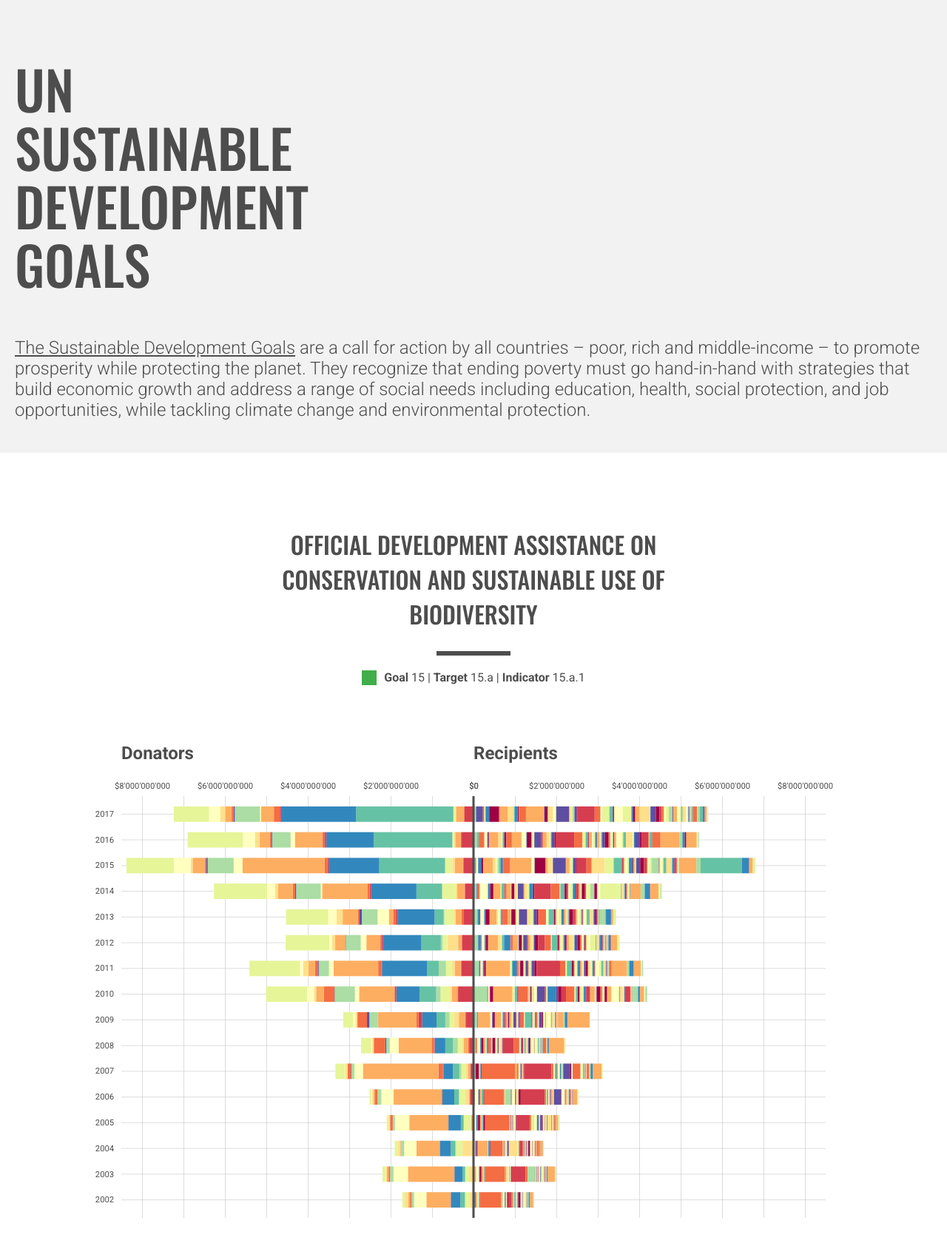
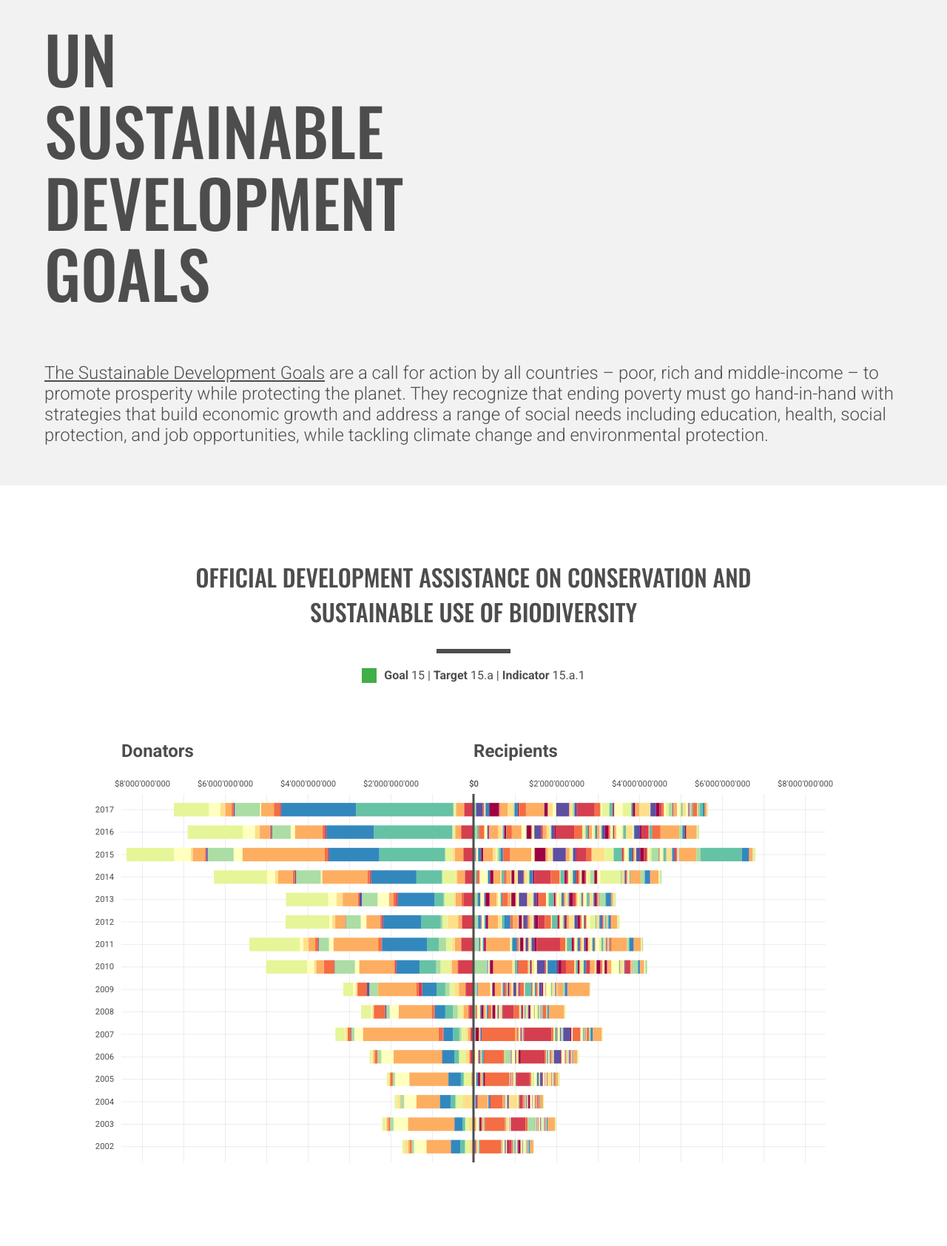
Before and after one commit to fabjeck/d3-data-visualization, a website built with webpack: page src/index.html in a window 1280 px wide. Shown: the whole page at 74% size. After the commit the page ends 1621 px from the top, so only its background shows below. Built offline with nearby package versions, Linux system fonts and the light colour scheme.

Commit message:
chart resize

```diff
--- a/src/index.html
+++ b/src/index.html
@@ -10,20 +10,24 @@
   <link
     href="https://fonts.googleapis.com/css2?family=Oswald:wght@200;300;400;500;600;700&family=Roboto:wght@100;300;400;500;700;900&display=swap"
     rel="stylesheet">
-  <title>D3 Data-Visualization</title>
+  <title>D3 Data Visualization</title>
 </head>
 
 <body>
   <section class="intro">
+    <div class="container">
       <h1>UN<br>Sustainable<br>Development<br>Goals</h1>
-    <h3><a href="https://www.un.org/sustainabledevelopment/">The Sustainable Development Goals</a> are a call for action
+      <h3><a href="https://www.un.org/sustainabledevelopment/">The Sustainable Development Goals</a> are a call for
+        action
         by all countries – poor, rich and middle-income – to
         promote prosperity while protecting the planet. They recognize that ending poverty must go hand-in-hand with
         strategies that build economic growth and address a range of social needs including education, health, social
-      protection, and job opportunities, while tackling climate change and environmental protection.</h3s>
+        protection, and job opportunities, while tackling climate change and environmental protection.</h3>
+    </div>
   </section>
-  <section class="d3">
+  <section class="infographic">
     <div class="info-wrapper">
+      <div class="container">
         <h2>Official development assistance on conservation and sustainable use of biodiversity</h2>
         <hr>
         <div class="target">
@@ -31,7 +35,10 @@
           <p><span>Goal</span> 15 | <span>Target</span> 15.a | <span>Indicator</span> 15.a.1</p>
         </div>
       </div>
+    </div>
+    <div class="aspectRatio-wrapper">
       <div id="d3-wrapper"></div>
+    </div>
   </section>
 </body>
 
--- a/src/scripts/d3/index.js
+++ b/src/scripts/d3/index.js
@@ -18,7 +18,7 @@
   recipients: files[1],
 }));
 
-const setupDiagram = (data, wrapper) => {
+const setupInfographic = (data, wrapper) => {
   const width = wrapper.offsetWidth;
   const height = wrapper.offsetHeight;
   const margin = {
@@ -220,4 +220,4 @@
   return svg.node();
 };
 
-export { fetchData, setupDiagram };
+export { fetchData, setupInfographic };
--- a/src/scripts/index.js
+++ b/src/scripts/index.js
@@ -1,12 +1,30 @@
 import '../styles/main.scss';
 
-import { fetchData, setupDiagram } from './d3/index';
+import { fetchData, setupInfographic } from './d3/index';
 
 const d3Wrapper = document.getElementById('d3-wrapper');
+let windowWidth = window.innerWidth;
+
+const debounce = (func) => {
+  let resizeTimer;
+  clearTimeout(resizeTimer);
+  resizeTimer = setTimeout(func, 500);
+};
+
+const update = (data) => {
+  debounce(() => {
+    if (window.innerWidth !== windowWidth) {
+      windowWidth = window.innerWidth;
+      d3Wrapper.innerHTML = '';
+      d3Wrapper.append(setupInfographic(data, d3Wrapper));
+    }
+  });
+};
 
 const init = async () => {
   const data = await fetchData();
-  d3Wrapper.append(setupDiagram(data, d3Wrapper));
+  d3Wrapper.append(setupInfographic(data, d3Wrapper));
+  window.addEventListener('resize', () => { update(data); });
 };
 
-window.addEventListener('load', init);
+init();
--- a/src/styles/_layout.scss
+++ b/src/styles/_layout.scss
@@ -8,16 +8,23 @@
   color: $color-black;
 }
 
+.container {
+  padding: 0 20px;
+  margin: 0 auto;
+  max-width: 1200px;
+}
+
 .intro {
-  padding: 20px;
+  padding: 30px 0;
   background-color: $color-gray;
 
   h1 {
     font-family: 'Oswald', serif;
     font-weight: 500;
     text-transform: uppercase;
-    font-size: 4.5rem;
+    font-size: 5.5rem;
     line-height: 1.1;
+    margin-top: 0;
   }
 
   h3 {
@@ -30,9 +37,9 @@
   }
 }
 
-.d3 {
+.infographic {
   .info-wrapper {
-    width: 50%;
+    max-width: 800px;
     margin: 100px auto 50px auto;
 
     h2 {
@@ -52,9 +59,11 @@
       margin: 20px 0;
       display: flex;
       justify-content: center;
+
       .icon {
         width: 20px;
         margin-right: 10px;
+
         &::after {
           content: '';
           display: block;
@@ -64,9 +73,11 @@
           background-color: $color-goal;
         }
       }
+
       p {
         margin: 0;
         align-self: center;
+
         span {
           font-weight: 700;
         }
@@ -74,10 +85,14 @@
     }
   }
 
+  .aspectRatio-wrapper {
+    width: 90vw;
+    min-width: 1000px;
+    margin: 0 auto;
+
     #d3-wrapper {
-    width: 90vw;
+      width: 100%;
       height: 0;
-    margin: 0 auto;
       padding-top: calc(9 / 16 * 100%);
       position: relative;
       overflow: hidden;
@@ -101,8 +116,9 @@
           fill: $color-black;
 
           line {
-          stroke: #bbbbbb;
+            stroke: $color-black;
             stroke-width: 0.5;
+            opacity: 0.2;
           }
         }
 
@@ -138,3 +154,4 @@
       }
     }
   }
+}
```
Also changed, not shown: README.md. Lines whose indentation alone changed are shown as unchanged.
